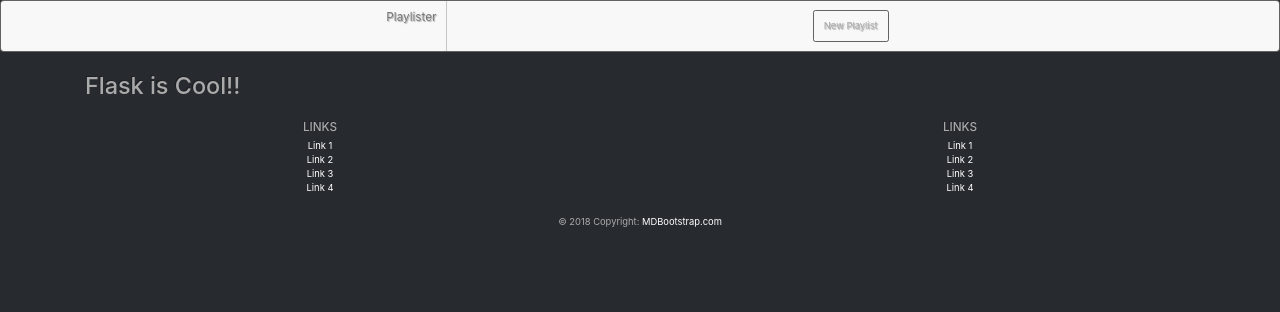
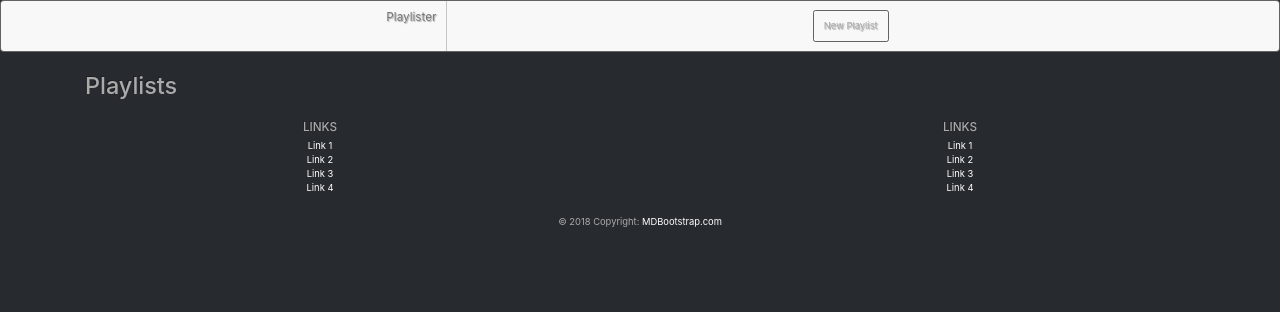
Before and after one commit to omarsagoo/playlistr, a Flask app: page / in a window 1280 px wide. Shown: the top 312 px of the page. Run offline with Flask 2, Linux system fonts and the light colour scheme; some libraries are stand-ins or nearby versions.

Commit message:
all bugs fixed, finalize project

```diff
--- a/app.py
+++ b/app.py
@@ -16,7 +16,7 @@ app = Flask(__name__)
 @app.route('/')
 def index():
     """Return homepage."""
-    return render_template('home.html', msg='Flask is Cool!!')
+    return render_template('playlists_index.html', msg='Flask is Cool!!')
 
 # OUR MOCK ARRAY OF PROJECTS
 # playlists = [
--- a/templates/playlists_index.html
+++ b/templates/playlists_index.html
@@ -12,4 +12,4 @@
         </div>
     {% endfor %}
 </div>
-{% endblock %
+{% endblock %}
```
